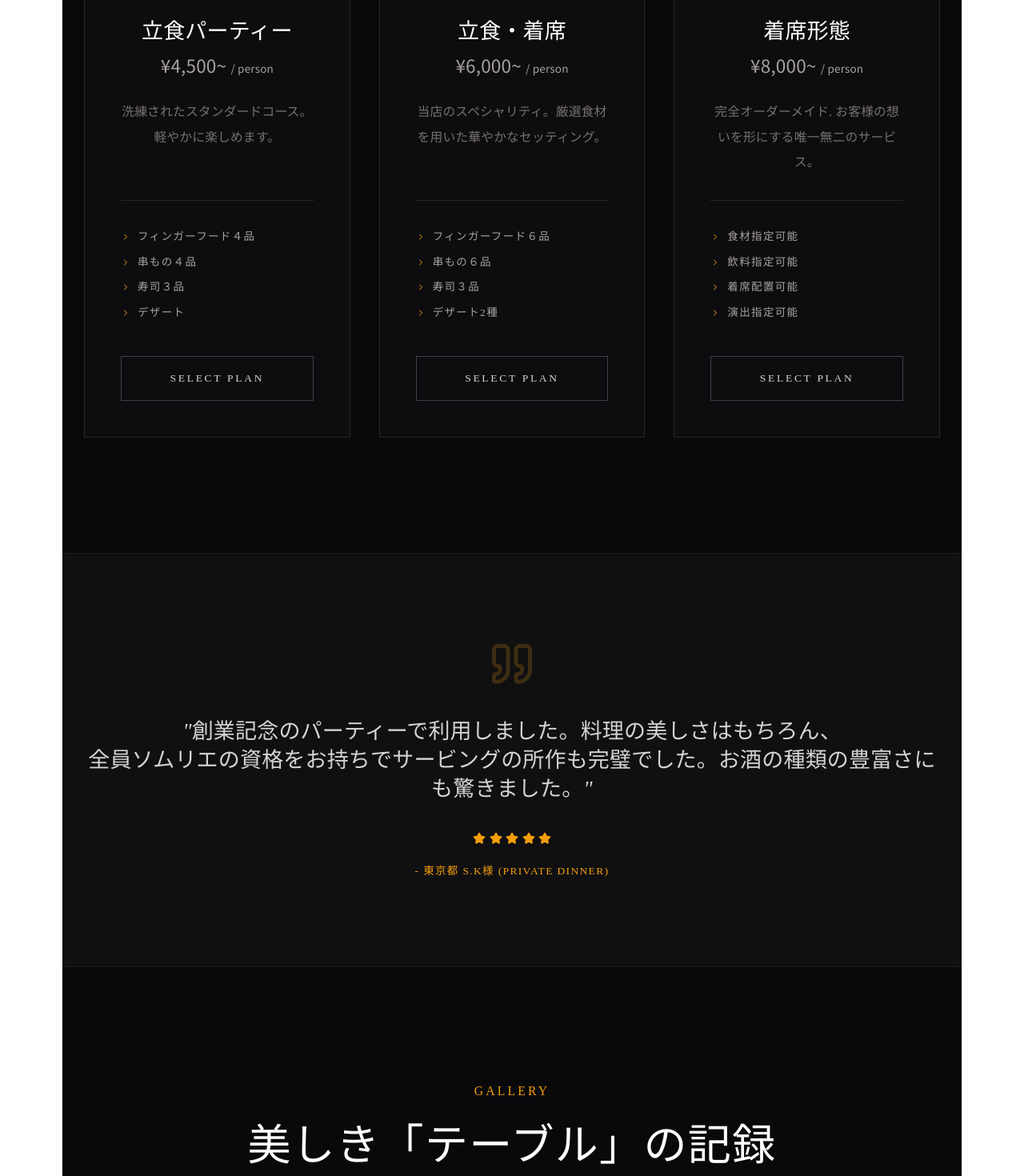
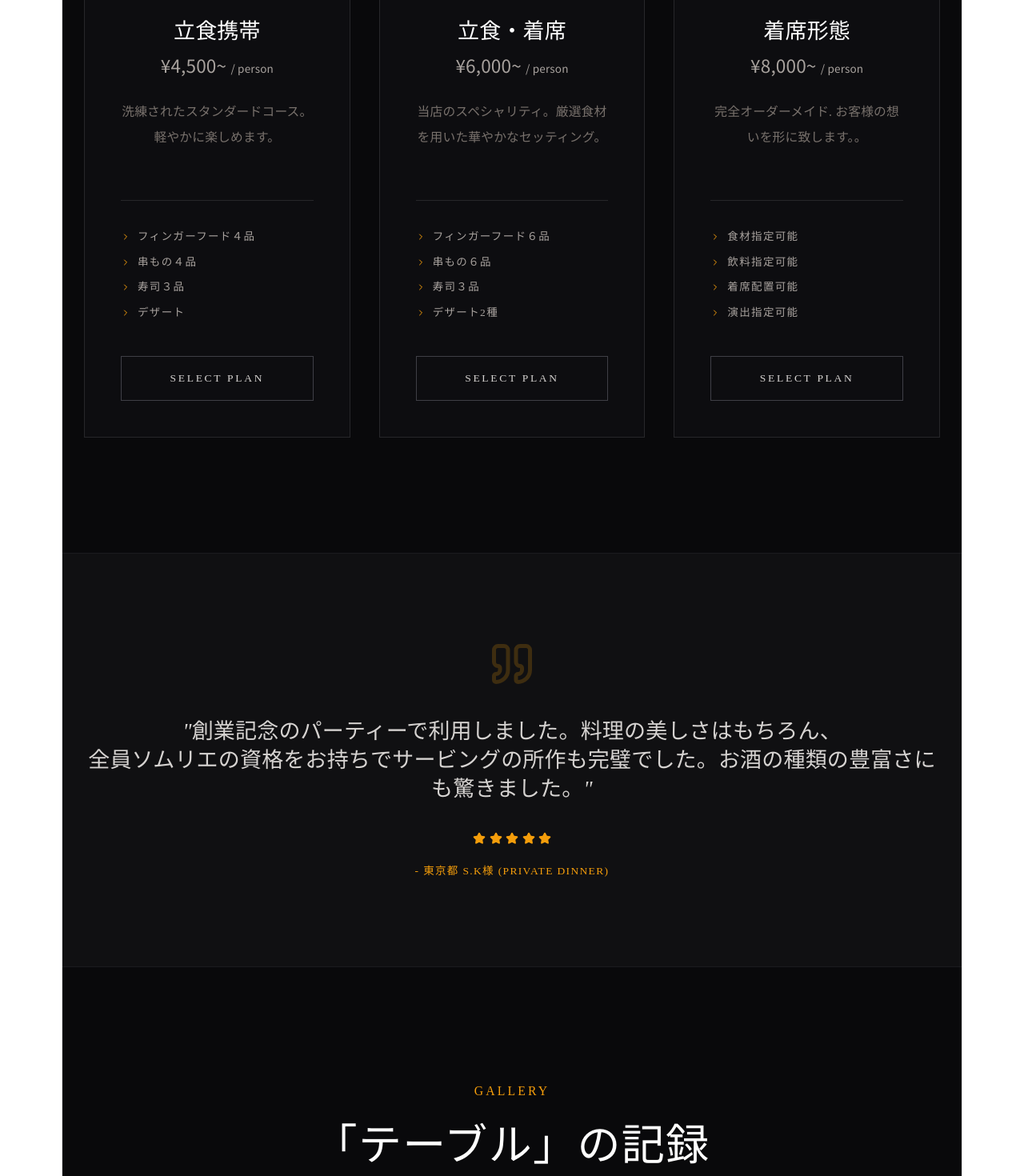
Before and after one commit to naogenbeat-prog/une-table-perfect-, a React (Vite) app: page / in a window 1280 px wide. Shown: the part 2820-4290 px from the top of the page at 80% size. Built offline with nearby package versions, Linux system fonts and the light colour scheme.

Commit message:
Update App.jsx

```diff
--- a/src/App.jsx
+++ b/src/App.jsx
@@ -116,9 +116,9 @@ const MenuSection = () => (
       </div>
       <div className="grid grid-cols-1 md:grid-cols-3 gap-8">
         {[
-          { name: "立食パーティー", price: "¥4,500~", desc: "洗練されたスタンダードコース。軽やかに楽しめます。", items:["フィンガーフード４品", "串もの４品", "寿司３品", "デザート"] },
+          { name: "立食携帯", price: "¥4,500~", desc: "洗練されたスタンダードコース。軽やかに楽しめます。", items:["フィンガーフード４品", "串もの４品", "寿司３品", "デザート"] },
           { name: "立食・着席", price: "¥6,000~", desc: "当店のスペシャリティ。厳選食材を用いた華やかなセッティング。", items:["フィンガーフード６品", "串もの６品", "寿司３品", "デザート2種"] },
-          { name: "着席形態", price: "¥8,000~", desc: "完全オーダーメイド. お客様の想いを形にする唯一無二のサービス。", items:["食材指定可能", "飲料指定可能", "着席配置可能", "演出指定可能"] },
+          { name: "着席形態", price: "¥8,000~", desc: "完全オーダーメイド. お客様の想いを形に致します。。", items:["食材指定可能", "飲料指定可能", "着席配置可能", "演出指定可能"] },
         ].map((plan, i) => (
           <div key={i} className="group p-10 border border-zinc-800 bg-zinc-900/30 hover:border-amber-500/50 transition-all duration-500">
             <h4 className="text-amber-500 tracking-widest text-xs uppercase mb-4">Plan {i + 1}</h4>
@@ -153,7 +153,7 @@ const Gallery = () => (
   <section id="gallery" className="py-24 md:py-32 px-4 md:px-8 max-w-screen-2xl mx-auto">
     <div className="text-center mb-20">
       <h3 className="text-amber-500 tracking-[0.2em] text-sm uppercase mb-6">Gallery</h3>
-      <h2 className="text-3xl md:text-5xl text-white font-light tracking-wide">美しき「テーブル」の記録</h2>
+      <h2 className="text-3xl md:text-5xl text-white font-light tracking-wide">「テーブル」の記録</h2>
     </div>
     <div className="columns-1 md:columns-2 lg:columns-3 gap-4 space-y-4">
       {images.gallery.map((img, idx) => (
```
